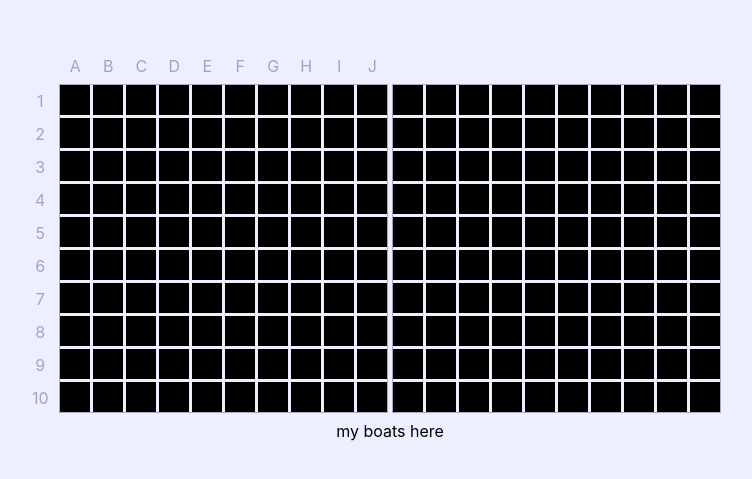
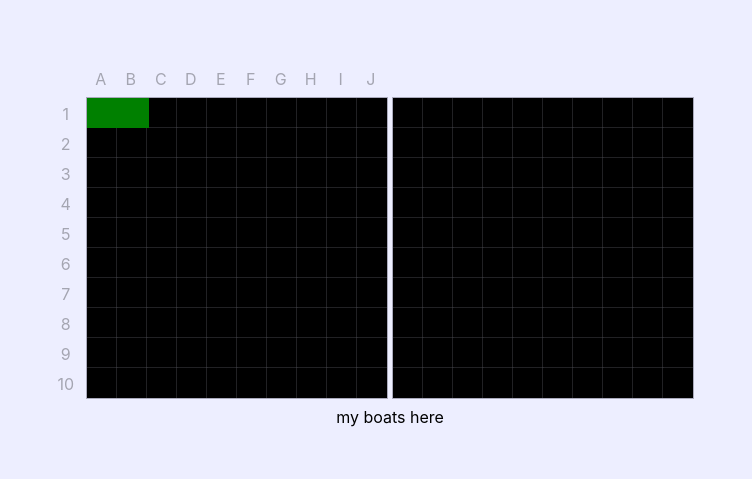
Before and after one commit to ricdotnet/battleships, a website built with Vite: page client/index.html in a window 1280 px wide. Shown: the part 137-616 px from the top of the page, without its empty margins (250-1002 px from the left). Built offline with nearby package versions, Linux system fonts and the light colour scheme; no server answers.

Commit message:
08/02/2023
Some refactoring, new board logic, to prepare and render seperately.
Added a boat class to build boats on the board.
Added logic for snap to grid when moving the boats around the board.

```diff
--- a/client/src/assets/style.css
+++ b/client/src/assets/style.css
@@ -65,8 +65,8 @@ body {
   top: 5px;
 }
 .boards .item {
-  width: 33px;
-  height: 33px;
+  width: 30px;
+  height: 30px;
   opacity: 0.3;
 }
 
--- /dev/null
+++ b/client/src/boat.ts
@@ -0,0 +1,50 @@
+import { constants } from "./constants";
+
+class IBoat {
+  protected size: number;
+
+  constructor(size: number) {
+    this.size = size;
+  }
+
+  resolveSize(): number {
+    return constants.CELL_SIZE * this.size + this.size;
+  }
+}
+
+export class Boat extends IBoat {
+  private xPos: number;
+  private yPos: number;
+  private context: CanvasRenderingContext2D;
+
+  constructor(x: number, y: number, ctx: CanvasRenderingContext2D) {
+    super(2);
+    this.xPos = x;
+    this.yPos = y;
+    this.context = ctx;
+  }
+
+  get x() {
+    return this.xPos;
+  }
+
+  get y() {
+    return this.yPos;
+  }
+
+  set x(x: number) {
+    if (x < 0 || x > (constants.CELL_SIZE * constants.BOARD_SIZE) - constants.CELL_SIZE * this.size) return;
+    this.xPos = x;
+  }
+
+  set y(y: number) {
+    if (y < 0 || y > (constants.CELL_SIZE * constants.BOARD_SIZE) - constants.CELL_SIZE) return;
+    this.yPos = y;
+  }
+
+  render() {
+    this.context.beginPath();
+    this.context.fillStyle = 'green';
+    this.context.fillRect(this.x, this.y, this.resolveSize(), constants.CELL_SIZE);
+  }
+}
--- a/client/src/constants.ts
+++ b/client/src/constants.ts
@@ -2,5 +2,5 @@ export enum constants {
   BOARD_SIZE = 10,
   GAP = 3,
   CELL_SIZE = 30,
-  CANVAS_SIZE = BOARD_SIZE * CELL_SIZE + BOARD_SIZE * GAP - GAP,
+  CANVAS_SIZE = BOARD_SIZE * CELL_SIZE,
 }
--- a/client/src/events.ts
+++ b/client/src/events.ts
@@ -12,7 +12,7 @@ export function clickEvent(element: HTMLCanvasElement, ctx: CanvasRenderingConte
 
       // TODO: globalize the username
       const params = new URLSearchParams(window.location.search);
-      request(cell, params.get('player')!);
+      void request(cell, params.get('player')!);
     }
   });
 }
--- a/client/src/main.ts
+++ b/client/src/main.ts
@@ -1,9 +1,10 @@
-import { websocket } from './websocket';
-import { prepareBoards } from './prepare-boards';
+// import { websocket } from './websocket';
+import { prepareBoard, renderBoard } from './prepare-board';
 import { constants } from './constants';
 import { clickEvent } from './events';
 import { Context2D, HTMLCanvas } from './types';
 import './assets/style.css';
+import { Boat } from "./boat";
 
 document.querySelector<HTMLDivElement>('#app')!.innerHTML = `
   <div class="boards">
@@ -40,14 +41,14 @@ document.querySelector<HTMLDivElement>('#app')!.innerHTML = `
 const playerCanvas: HTMLCanvas = document.querySelector('#player');
 const opponentCanvas: HTMLCanvas = document.querySelector('#opponent');
 
-if ( !playerCanvas || !opponentCanvas ) {
+if (!playerCanvas || !opponentCanvas) {
   throw new Error('some canvas was not generated');
 }
 
 const playerCtx: Context2D = playerCanvas.getContext('2d');
 const opponentCtx: Context2D = opponentCanvas.getContext('2d');
 
-if ( !playerCtx || !opponentCtx ) {
+if (!playerCtx || !opponentCtx) {
   throw new Error('some context is not available');
 }
 
@@ -57,9 +58,50 @@ playerCanvas.height = constants.CANVAS_SIZE;
 opponentCanvas.width = constants.CANVAS_SIZE;
 opponentCanvas.height = constants.CANVAS_SIZE;
 
-prepareBoards(playerCtx);
-const opponentBoard = prepareBoards(opponentCtx);
+const { cells } = prepareBoard();
 
-clickEvent(opponentCanvas, opponentCtx, opponentBoard.cells);
+clickEvent(opponentCanvas, opponentCtx, cells);
 
-websocket(playerCtx);
+renderBoard(playerCtx, cells);
+renderBoard(opponentCtx, cells);
+
+const boats: Boat[] = [];
+boats.push(new Boat(0, 0, playerCtx));
+boats.push(new Boat(0, 0, playerCtx));
+boats.push(new Boat(0, 0, playerCtx));
+
+function render() {
+  playerCtx!.clearRect(0, 0, constants.BOARD_SIZE, constants.CANVAS_SIZE);
+  opponentCtx!.clearRect(0, 0, constants.BOARD_SIZE, constants.CANVAS_SIZE);
+  renderBoard(playerCtx!, cells);
+  renderBoard(opponentCtx!, cells);
+  for (let boat of boats) {
+    boat.render();
+  }
+}
+
+render();
+
+let boat: Boat | undefined = undefined;
+playerCanvas.addEventListener('mousedown', (e: MouseEvent) => {
+  boats.forEach((b: Boat) => {
+    if (b.x < e.offsetX && e.offsetX < b.x + b.resolveSize()
+      && b.y < e.offsetY && e.offsetY < b.y + constants.CELL_SIZE && !boat) {
+      boat = b;
+    }
+  });
+});
+
+playerCanvas.addEventListener('mouseup', () => {
+  if (boat) {
+    boat = undefined;
+  }
+});
+
+playerCanvas.addEventListener('mousemove', (e: MouseEvent) => {
+  if (boat) {
+    boat.x = Math.floor(e.offsetX / constants.CELL_SIZE) * constants.CELL_SIZE;
+    boat.y = Math.floor(e.offsetY / constants.CELL_SIZE) * constants.CELL_SIZE;
+    render();
+  }
+});
--- /dev/null
+++ b/client/src/prepare-board.ts
@@ -0,0 +1,31 @@
+import { ICell } from './types';
+import { constants } from './constants';
+
+interface PrepareBoardsReturn {
+  cells: ICell[];
+}
+
+
+export function prepareBoard(): PrepareBoardsReturn {
+  const cells: ICell[] = [];
+
+  for (let i = 0; i < constants.BOARD_SIZE; i++) {
+    for (let j = 0; j < constants.BOARD_SIZE; j++) {
+      const x = constants.CELL_SIZE * j;
+      const y = constants.CELL_SIZE * i;
+      cells.push({ x: x, y: y, sq: `${i} - ${j}` });
+    }
+  }
+
+  return { cells };
+}
+
+export function renderBoard(ctx: CanvasRenderingContext2D, cells: ICell[]) {
+  for (let cell of cells) {
+    ctx.beginPath();
+    ctx.fillStyle = 'black';
+    ctx.strokeStyle = '#434348';
+    ctx.strokeRect(cell.x, cell.y, constants.CELL_SIZE, constants.CELL_SIZE);
+    ctx.fillRect(cell.x, cell.y, constants.CELL_SIZE, constants.CELL_SIZE);
+  }
+}
--- a/client/src/prepare-boards.ts
+++ /dev/null
@@ -1,23 +0,0 @@
-import { ICell } from './types';
-import { constants } from './constants';
-
-interface PrepareBoardsReturn {
-  cells: ICell[];
-}
-
-export function prepareBoards(ctx: CanvasRenderingContext2D): PrepareBoardsReturn {
-  const cells: ICell[] = [];
-
-  for ( let i = 0; i < constants.BOARD_SIZE; i++ ) {
-    for ( let j = 0; j < constants.BOARD_SIZE; j++ ) {
-      const x = constants.CELL_SIZE * j + j * constants.GAP;
-      const y = constants.CELL_SIZE * i + i * constants.GAP;
-      ctx.beginPath();
-      ctx.fillStyle = 'black';
-      ctx.fillRect(x, y, constants.CELL_SIZE, constants.CELL_SIZE);
-      cells.push({ x: x, y: y, sq: `${i} - ${j}` });
-    }
-  }
-
-  return { cells };
-}
```
